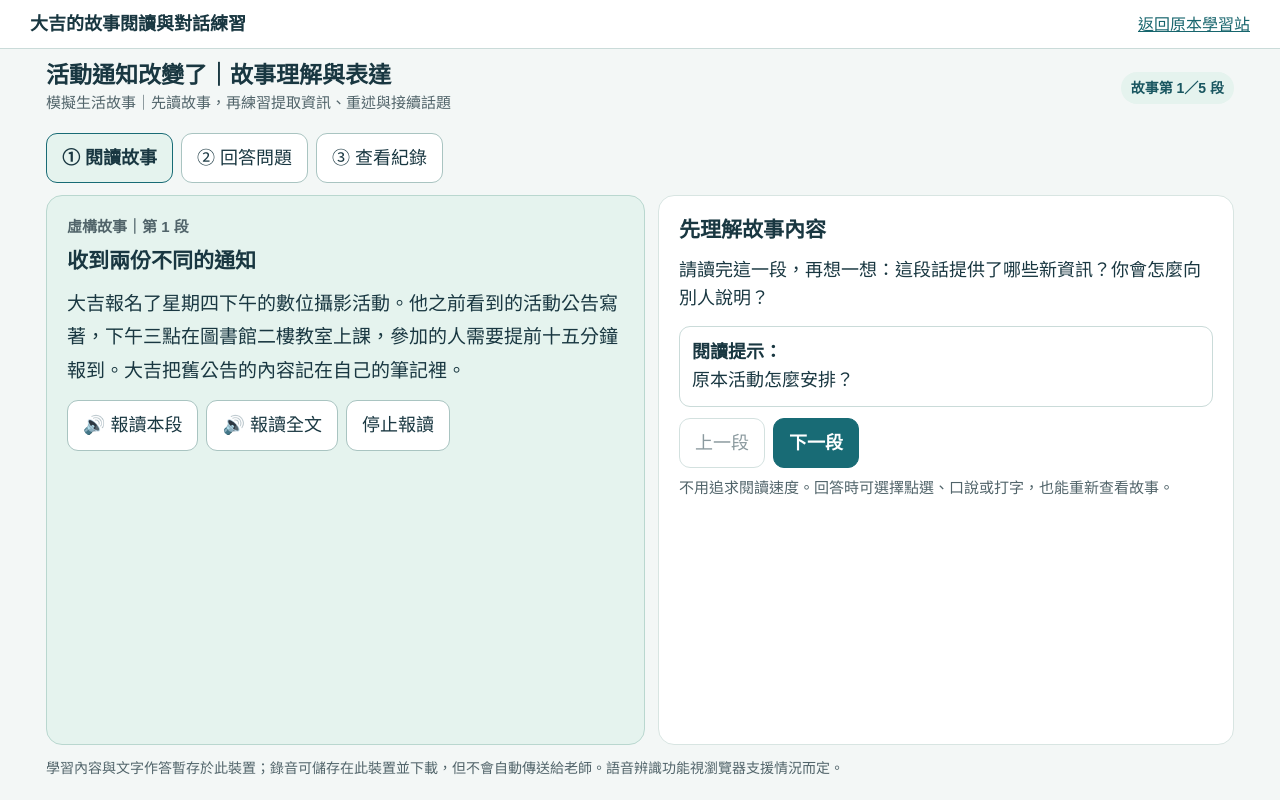
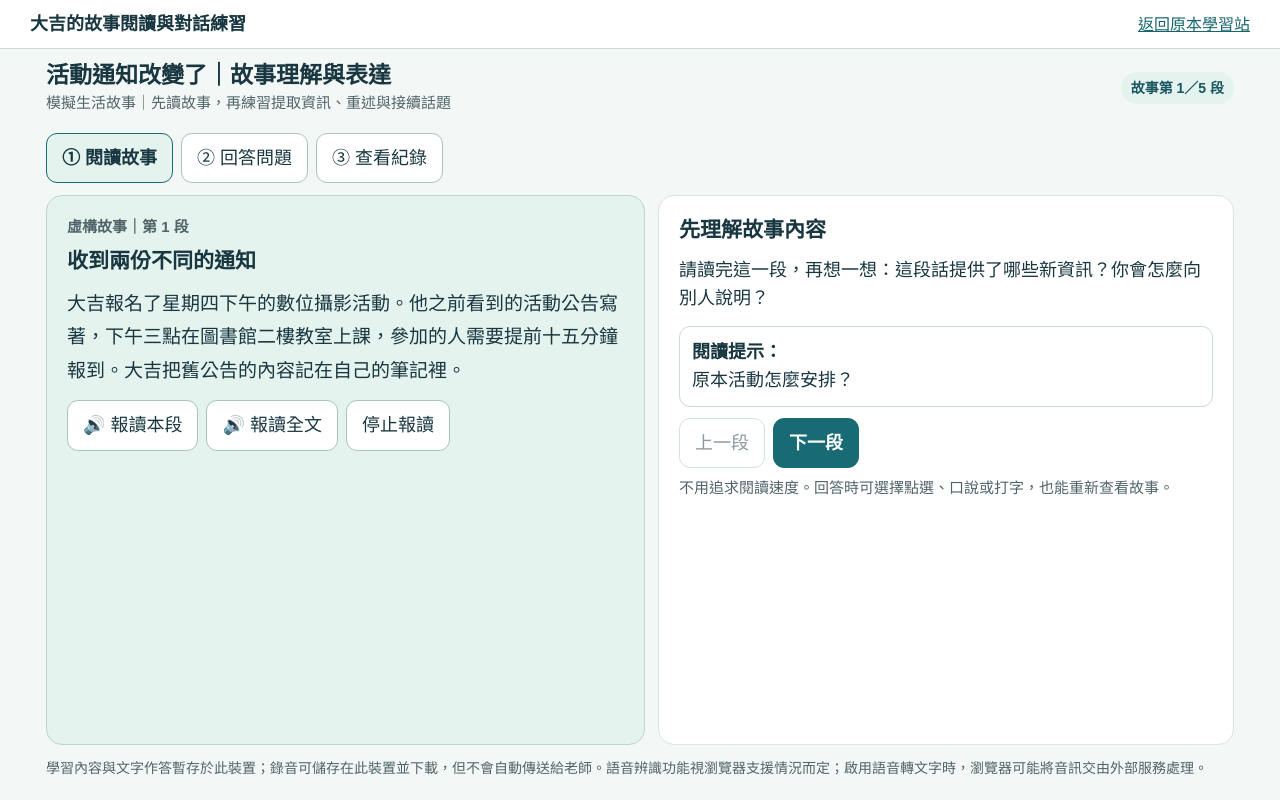
Before and after one commit to yotindo0808/life-skills-learning, a plain HTML site: page story-practice/index.html in a window 1280 px wide. Drawn offline with Linux system fonts and the light colour scheme.

Commit message:
Clarify speech recognition audio processing and local response storage

```diff
--- a/story-practice/index.html
+++ b/story-practice/index.html
@@ -43,7 +43,7 @@ audio{max-width:100%;width:100%;margin:6px 0}
 <div class="heading"><div><h1>活動通知改變了｜故事理解與表達</h1><div class="muted">模擬生活故事｜先讀故事，再練習提取資訊、重述與接續話題</div></div><span class="pill" id="progressTitle">讀故事</span></div>
 <nav class="tabs" aria-label="課程步驟"><button type="button" id="readTab" onclick="showReading()">① 閱讀故事</button><button type="button" id="questionTab" onclick="showQuestions()">② 回答問題</button><button type="button" id="summaryTab" onclick="showSummary()">③ 查看紀錄</button></nav>
 <div class="workspace"><section id="leftPane" class="panel context" aria-label="故事與情境"></section><section id="rightPane" class="panel" aria-label="目前學習任務"></section></div>
-<div class="info">學習內容與文字作答暫存於此裝置；錄音可儲存在此裝置並下載，但不會自動傳送給老師。語音辨識功能視瀏覽器支援情況而定。</div>
+<div class="info">學習內容與文字作答暫存於此裝置；錄音可儲存在此裝置並下載，但不會自動傳送給老師。語音辨識功能視瀏覽器支援情況而定；啟用語音轉文字時，瀏覽器可能將音訊交由外部服務處理。</div>
 </main><script>
 "use strict";
 const STORY=[
```
